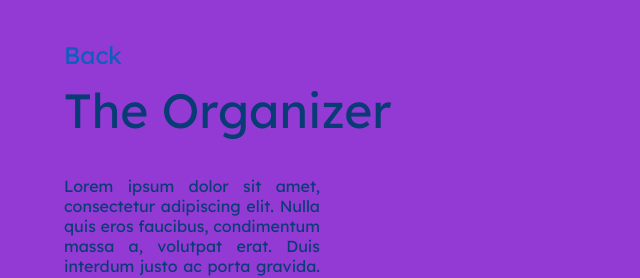
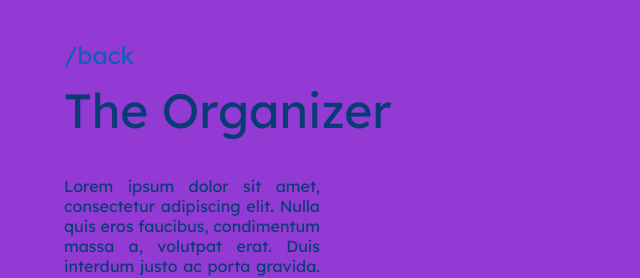
Before and after one commit to oldmanspidey/AVT-217-004-Fall-2019, a plain HTML site: page p3/project3_organizer.html in a window 1280 px wide. Shown: the top 278 px of the page, 0-640 px from the left. Drawn offline with Linux system fonts and the light colour scheme.

Commit message:
Update project3_organizer.html

```diff
--- a/p3/project3_organizer.html
+++ b/p3/project3_organizer.html
@@ -17,7 +17,7 @@
 <div id="pair">
 
 <a href="project3_home.html">
-<div id="back">Back</div>
+<div id="back">/back</div>
 </a>
 
 <div id="text1">The Organizer</div>
```
